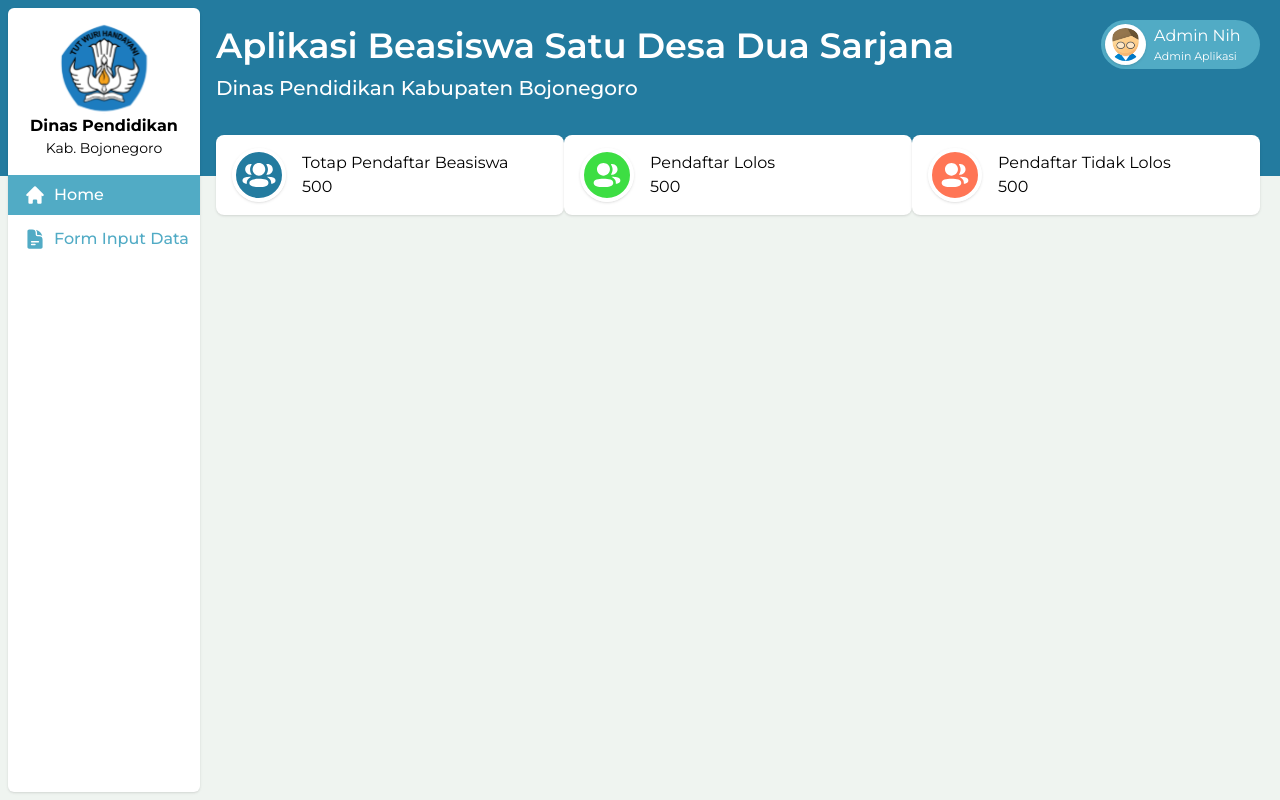
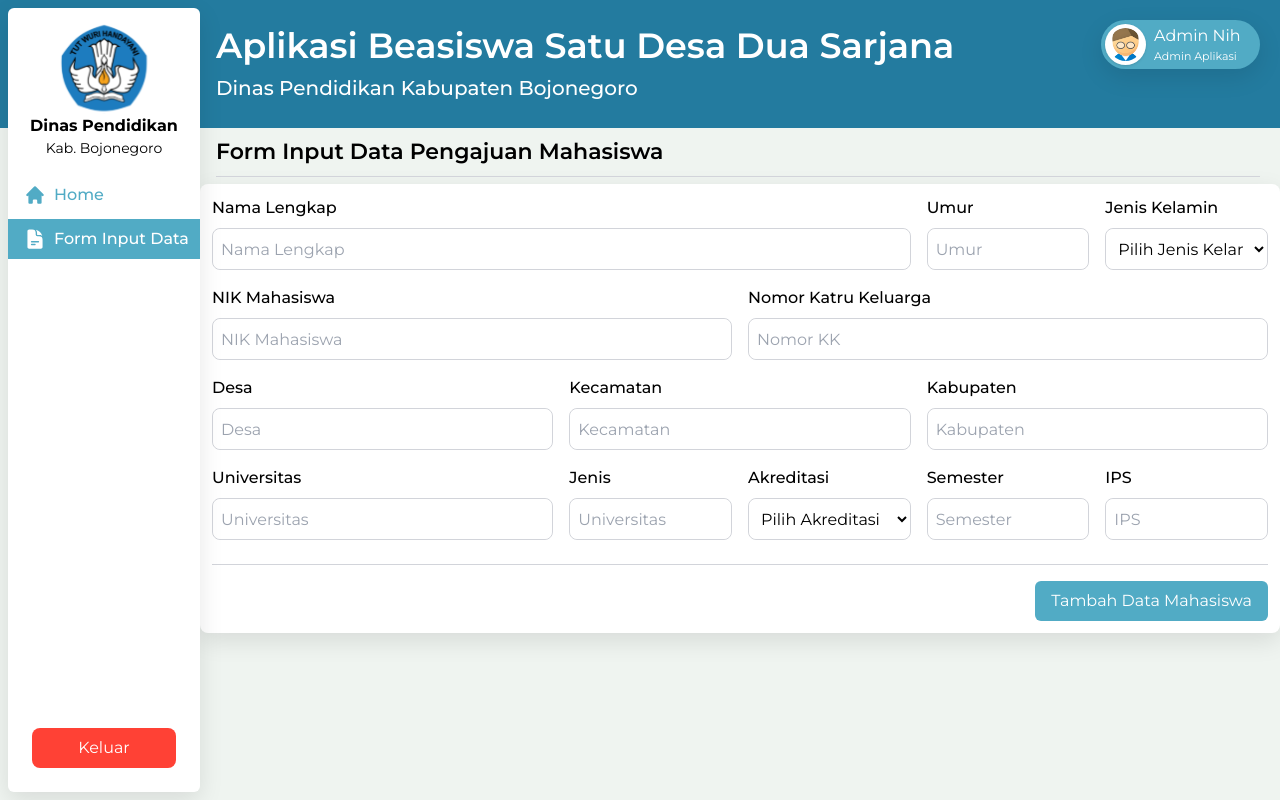
Before and after one commit to Nhud4/beasiswa, a Next.js app: page /input-data in a window 1280 px wide. Built offline with nearby package versions, Linux system fonts and the light colour scheme.

Commit message:
add page form input

```diff
--- a/src/components/card/Profile.js
+++ b/src/components/card/Profile.js
@@ -4,7 +4,7 @@ import Image from 'next/image';
 export default function Profile(){
   return(
     <>
-      <div className="flex bg-primary-20 w-[159px] h-[49px] rounded-full">
+      <div className="flex bg-primary-20 w-[159px] h-[49px] rounded-full shadow-1">
         <Image className="w-fit bg-white rounded-full shadow p-1 m-1" src={require('@/assets/img/user.png')} alt="user" />
         <div className="text-white p-1">
           <div className="text-16">Admin Nih</div>
--- a/src/components/card/summary.js
+++ b/src/components/card/summary.js
@@ -3,7 +3,7 @@ import React from 'react';
 export default function SummaryCard({ children }){
   return(
     <>
-      <div className="flex justify-start items-center bg-white h-[5rem] w-[22rem] space-x-4 rounded-lg shadow pl-4">
+      <div className="flex justify-start items-center bg-white h-[5rem] w-[22rem] space-x-4 rounded-lg shadow-1 pl-4">
         {children}
       </div>
     </>
--- a/src/components/form/index.js
+++ b/src/components/form/index.js
@@ -0,0 +1,195 @@
+import React, { useState } from 'react';
+
+export default function Form(){
+  const [name, setName] = useState('');
+  const [age, setAge] = useState('');
+  const [gender, setGender] = useState('');
+  const [nik, setNik] = useState('');
+  const [kk, setKK] = useState('');
+  const [desa, setDesa] = useState('');
+  const [kecamatan, setKecamatan] = useState('');
+  const [kabupaten, setKabupaten] = useState('');
+  const [universitas, setUniv] = useState('');
+  const [jenis, setJenis] = useState('');
+  const [akreditasi, setAkreditasi] = useState('');
+  const [semester, setSemester] = useState('');
+  const [ips, setIps] = useState('');
+
+  const handelAdd = async (e) =>{
+    e.preventDefault();
+    const data = {
+      name: name,
+      age: age,
+      gender: gender,
+      nik: nik,
+      kk: kk,
+      desa: desa,
+      kecamatan: kecamatan,
+      kabupaten: kabupaten,
+      universitas: universitas,
+      jenis: jenis,
+      akreditasi: akreditasi,
+      semester: semester,
+      ips: ips
+    };
+    alert(data);
+  };
+  return(
+    <>
+      <form className="w-full" onSubmit={handelAdd}>
+        <div className="flex justify-center items-center grid gap-4 grid-cols-6 w-full">
+          <div className="col-span-4 space-y-2">
+            <label className="font-medium">Nama Lengkap</label>
+            <div className="flex border-nero-20 border rounded-lg overflow-hidden w-full">
+              <input
+                type="text"
+                className="rounded-lg w-full h-10 p-2 placeholder:text-base"
+                value={name}
+                onChange={(e) => setName(e.target.value)}
+                placeholder="Nama Lengkap"/>
+            </div>
+          </div>
+          <div className="space-y-2">
+            <label className="font-medium">Umur</label>
+            <div className="flex border-nero-20 border rounded-lg overflow-hidden w-full">
+              <input
+                type="text"
+                className="rounded-lg w-full h-10 p-2 placeholder:text-base"
+                value={age}
+                onChange={(e) => setAge(e.target.value)}
+                placeholder="Umur"/>
+            </div>
+          </div>
+          <div className="space-y-2">
+            <label className="font-medium">Jenis Kelamin</label>
+            <div className="flex border-nero-20 border rounded-lg overflow-hidden w-full h-full">
+              <select className="rounded-lg w-full h-10 p-2 bg-white" onChange={(e) => setGender(e.target.value)}>
+                <option selected disabled value={''}>Pilih Jenis Kelamin</option>
+                <option value={'laki-laki'}>Laki-laki</option>
+                <option value={'perempuan'}>Perempuan</option>
+              </select>
+            </div>
+          </div>
+          <div className="col-span-3 space-y-2">
+            <label className="font-medium">NIK Mahasiswa</label>
+            <div className="flex border-nero-20 border rounded-lg overflow-hidden w-full">
+              <input
+                type="text"
+                className="rounded-lg w-full h-10 p-2 placeholder:text-base"
+                value={nik}
+                onChange={(e) => setNik(e.target.value)}
+                placeholder="NIK Mahasiswa"/>
+            </div>
+          </div>
+          <div className="col-span-3 space-y-2">
+            <label className="font-medium">Nomor Katru Keluarga</label>
+            <div className="flex border-nero-20 border rounded-lg overflow-hidden w-full">
+              <input
+                type="text"
+                className="rounded-lg w-full h-10 p-2 placeholder:text-base"
+                value={kk}
+                onChange={(e) => setKK(e.target.value)}
+                placeholder="Nomor KK"/>
+            </div>
+          </div>
+          <div className="col-span-2 space-y-2">
+            <label className="font-medium">Desa</label>
+            <div className="flex border-nero-20 border rounded-lg overflow-hidden w-full">
+              <input
+                type="text"
+                className="rounded-lg w-full h-10 p-2 placeholder:text-base"
+                value={desa}
+                onChange={(e) => setDesa(e.target.value)}
+                placeholder="Desa"/>
+            </div>
+          </div>
+          <div className="col-span-2 space-y-2">
+            <label className="font-medium">Kecamatan</label>
+            <div className="flex border-nero-20 border rounded-lg overflow-hidden w-full">
+              <input
+                type="text"
+                className="rounded-lg w-full h-10 p-2 placeholder:text-base"
+                value={kecamatan}
+                onChange={(e) => setKecamatan(e.target.value)}
+                placeholder="Kecamatan"/>
+            </div>
+          </div>
+          <div className="col-span-2 space-y-2">
+            <label className="font-medium">Kabupaten</label>
+            <div className="flex border-nero-20 border rounded-lg overflow-hidden w-full">
+              <input
+                type="text"
+                className="rounded-lg w-full h-10 p-2 placeholder:text-base"
+                value={kabupaten}
+                onChange={(e) => setKabupaten(e.target.value)}
+                placeholder="Kabupaten"/>
+            </div>
+          </div>
+          <div className="col-span-2 space-y-2">
+            <label className="font-medium">Universitas</label>
+            <div className="flex border-nero-20 border rounded-lg overflow-hidden w-full">
+              <input
+                type="text"
+                className="rounded-lg w-full h-10 p-2 placeholder:text-base"
+                value={universitas}
+                onChange={(e) => setUniv(e.target.value)}
+                placeholder="Universitas"/>
+            </div>
+          </div>
+          <div className="space-y-2">
+            <label className="font-medium">Jenis</label>
+            <div className="flex border-nero-20 border rounded-lg overflow-hidden w-full">
+              <input
+                type="text"
+                className="rounded-lg w-full h-10 p-2 placeholder:text-base"
+                value={jenis}
+                onChange={(e) => setJenis(e.target.value)}
+                placeholder="Universitas"/>
+            </div>
+          </div>
+          <div className="space-y-2">
+            <label className="font-medium">Akreditasi</label>
+            <div className="flex border-nero-20 border rounded-lg overflow-hidden w-full">
+              <select className="rounded-lg w-full h-10 p-2 bg-white" onChange={(e) => setAkreditasi(e.target.value)}>
+                <option selected disabled value={''}>Pilih Akreditasi</option>
+                <option value={'A'}>A</option>
+                <option value={'B'}>B</option>
+                <option value={'C'}>C</option>
+                <option value={'D'}>D</option>
+              </select>
+            </div>
+          </div>
+          <div className="space-y-2">
+            <label className="font-medium">Semester</label>
+            <div className="flex border-nero-20 border rounded-lg overflow-hidden w-full">
+              <input
+                type="text"
+                className="rounded-lg w-full h-10 p-2 placeholder:text-base"
+                value={semester}
+                onChange={(e) => setSemester(e.target.value)}
+                placeholder="Semester"/>
+            </div>
+          </div>
+          <div className="space-y-2">
+            <label className="font-medium">IPS</label>
+            <div className="flex border-nero-20 border rounded-lg overflow-hidden w-full">
+              <input
+                type="text"
+                className="rounded-lg w-full h-10 p-2 placeholder:text-base"
+                value={ips}
+                onChange={(e) => setIps(e.target.value)}
+                placeholder="IPS"/>
+            </div>
+          </div>
+        </div>
+        <div className="flex justify-end items-center mt-6 border-t border-nero-20 pt-4 text-white">
+          <button
+            type="sumbite"
+            className="bg-primary-20 px-4 py-2 rounded-md">
+            Tambah Data Mahasiswa
+          </button>
+        </div>
+      </form>
+    </>
+  );
+}
--- a/src/components/layouts/header.js
+++ b/src/components/layouts/header.js
@@ -3,10 +3,10 @@ import Image from 'next/image';
 import Profile from '../card/Profile';
 import SummaryCard from '../card/summary';
 
-export default function Header(){
+export default function Header({ summary }){
   return(
     <>
-      <div className="absolute left-0 top-0 w-full h-[11rem] bg-primary-10">
+      <div className="fixed left-0 top-0 w-full bg-primary-10 h-[8rem]">
         <div className="pl-[13.5rem] pr-5 pt-5">
           <div className="flex justify-between mb-8">
             <div className="text-white">
@@ -15,29 +15,35 @@ export default function Header(){
             </div>
             <Profile />
           </div>
+          {summary ? (
             <div className="flex justify-between w-full">
               <SummaryCard>
-              <Image className="w-fit rounded-full shadow" src={require('@/assets/icon/Blue.svg')} alt="icon" />
+                <Image className="w-fit rounded-full shadow-2" src={require('@/assets/icon/Blue.svg')} alt="icon" />
                 <div>
-                <div>Totap Pendaftar Beasiswa</div>
+                  <div className="font-semibold">Totap Pendaftar Beasiswa</div>
                   <div>500</div>
                 </div>
               </SummaryCard>
               <SummaryCard>
-              <Image className="w-fit rounded-full shadow" src={require('@/assets/icon/Green.svg')} alt="icon" />
+                <Image className="w-fit rounded-full shadow-2" src={require('@/assets/icon/Green.svg')} alt="icon" />
                 <div>
-                <div>Pendaftar Lolos</div>
+                  <div className="font-semibold">Pendaftar Lolos</div>
                   <div>500</div>
                 </div>
               </SummaryCard>
               <SummaryCard>
-              <Image className="w-fit rounded-full shadow" src={require('@/assets/icon/Red.svg')} alt="icon" />
+                <Image className="w-fit rounded-full shadow-2" src={require('@/assets/icon/Red.svg')} alt="icon" />
                 <div>
-                <div>Pendaftar Tidak Lolos</div>
+                  <div className="font-semibold">Pendaftar Tidak Lolos</div>
                   <div>500</div>
                 </div>
               </SummaryCard>
             </div>
+          ):(
+            <div className="border-b pb-2 border-nero-20">
+              <h1 className="font-semibold text-22">Form Input Data Pengajuan Mahasiswa</h1>
+            </div>
+          )}
         </div>
       </div>
     </>
--- a/src/components/layouts/main_layout.js
+++ b/src/components/layouts/main_layout.js
@@ -1,13 +1,10 @@
-import Sidebar from './sidebar';
-import Header from './header';
+import React from 'react';
 
 export default function MainLayout(props) {
   const { children } = props;
 
   return (
     <>
-      <Header />
-      <Sidebar />
       <main className="pt-28">{children}</main>
     </>
   );
--- a/src/components/layouts/sidebar.js
+++ b/src/components/layouts/sidebar.js
@@ -1,19 +1,18 @@
-import React, { useState } from 'react';
+import React from 'react';
 import Image from 'next/image';
 import Link from 'next/link';
 import { HiHome } from 'react-icons/hi';
 import { HiDocumentText } from 'react-icons/hi2';
 
-export default function Sidebar(){
-  const [select, setSelect] = useState(true);
+export default function Sidebar({ active }){
 
   const data = [
     'bg-primary-20 text-white',
     'bg-white text-primary-20 hover:bg-primary-20 hover:text-white'
   ];
   return(
-    <div className="absolute left-0 top-0 h-full w-[13rem] p-2">
-      <div className="w-full h-full rounded-md bg-white shadow">
+    <div className="fixed left-0 top-0 h-full w-[13rem] p-2">
+      <div className="w-full h-full rounded-md bg-white shadow-1">
         <div className="p-4">
           <div className="flex justify-center items-center">
             <Image className="w-[8rem] mr-2" src={require('@/assets/img/logo1.svg')} alt="icon" />
@@ -24,17 +23,24 @@ export default function Sidebar(){
           </div>
         </div>
         <ul>
-          <li className={`pl-4 mb-1 ${select? data[0]:data[1]}`}>
-            <Link className="flex justify-start items-center font-medium h-10" href="#" onClick={() => setSelect(true)}>
+          <li className={`pl-4 mb-1 ${active ? data[0]:data[1]}`}>
+            <Link className="flex justify-start items-center font-medium h-10" href="/">
               <HiHome className="text-22 mr-2"/> Home
             </Link>
           </li>
-          <li className={`pl-4 ${select? data[1]:data[0]}`}>
-            <Link className="flex justify-start items-center font-medium h-10" href="#" onClick={() => setSelect(false)}>
+          <li className={`pl-4 ${active ? data[1]:data[0]}`}>
+            <Link className="flex justify-start items-center font-medium h-10" href="/input-data">
               <HiDocumentText className="text-22 mr-2"/> Form Input Data
             </Link>
           </li>
         </ul>
+        <div className="absolute inset-x-0 bottom-0">
+          <div className="p-8">
+            <div className="flex justify-center items-center">
+              <Link className="bg-danger-20 text-white p-2 w-full rounded-lg text-center" href="/login">Keluar</Link>
+            </div>
+          </div>
+        </div>
       </div>
     </div>
   );
--- a/src/components/table/index.js
+++ b/src/components/table/index.js
@@ -4,7 +4,7 @@ import { GrNext } from 'react-icons/gr';
 
 export default function HomeTable(){
   return(
-    <div className="bg-white w-full rounded p-2 rounded-lg shadow">
+    <div className="bg-white w-full rounded p-2 rounded-lg shadow-1">
       <div className="py-2 flex justify-between items-center">
         <h2>Data Mahasiswa</h2>
       </div>
--- a/src/pages/input-data/index.js
+++ b/src/pages/input-data/index.js
@@ -1,9 +1,20 @@
 import React from 'react';
+import Sidebar from '@/components/layouts/sidebar';
+import Header from '@/components/layouts/header';
+import Form from '@/components/form';
 
 export default function InputData(){
   return(
-    <div>
-      <h2>Input Data</h2>
-    </div>
+    <>
+      <Header />
+      <Sidebar />
+      <div className="flex justify-center mt-8">
+        <div className="container mt-[2.5rem]">
+          <div className="flex justify-start bg-white rounded-lg p-3 shadow-1">
+            <Form />
+          </div>
+        </div>
+      </div>
+    </>
   );
 }
--- a/src/styles/globals.css
+++ b/src/styles/globals.css
@@ -10,7 +10,6 @@ body{
 }
 .container {
   width: 100%;
-  margin-top: 5.5rem;
   margin-left: 12.5rem;
 }
 @media (min-width: 640px) {
```
Also changed, not shown: src/pages/index.js (+7 -1 lines), src/pages/login/index.js (added, +11 -0 lines). Lines whose indentation alone changed are shown as unchanged.
